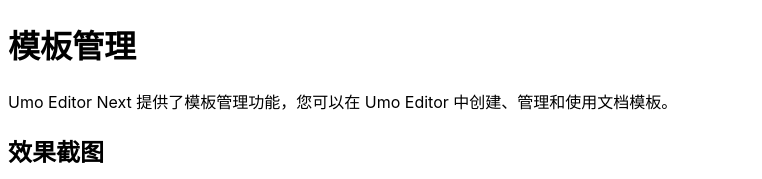
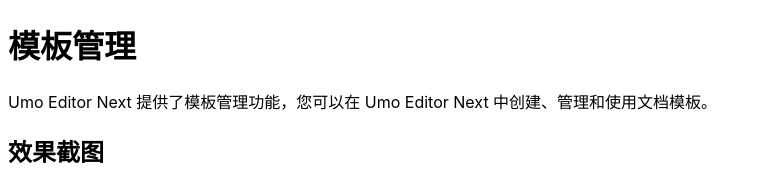
Before and after one commit to umodoc/docs, a Next.js app: page /cn/docs/next/template in a window 1280 px wide. Shown: the top 179 px of the page, without its empty margins (0-762 px from the left). Built offline with nearby package versions, Linux system fonts and the light colour scheme.

Commit message:
完善文档

```diff
--- a/pages/cn/docs/next/template.mdx
+++ b/pages/cn/docs/next/template.mdx
@@ -1,6 +1,6 @@
 # 模板管理
 
-Umo Editor Next 提供了模板管理功能，您可以在 Umo Editor 中创建、管理和使用文档模板。
+Umo Editor Next 提供了模板管理功能，您可以在 Umo Editor Next 中创建、管理和使用文档模板。
 
 ## 效果截图
 
```
